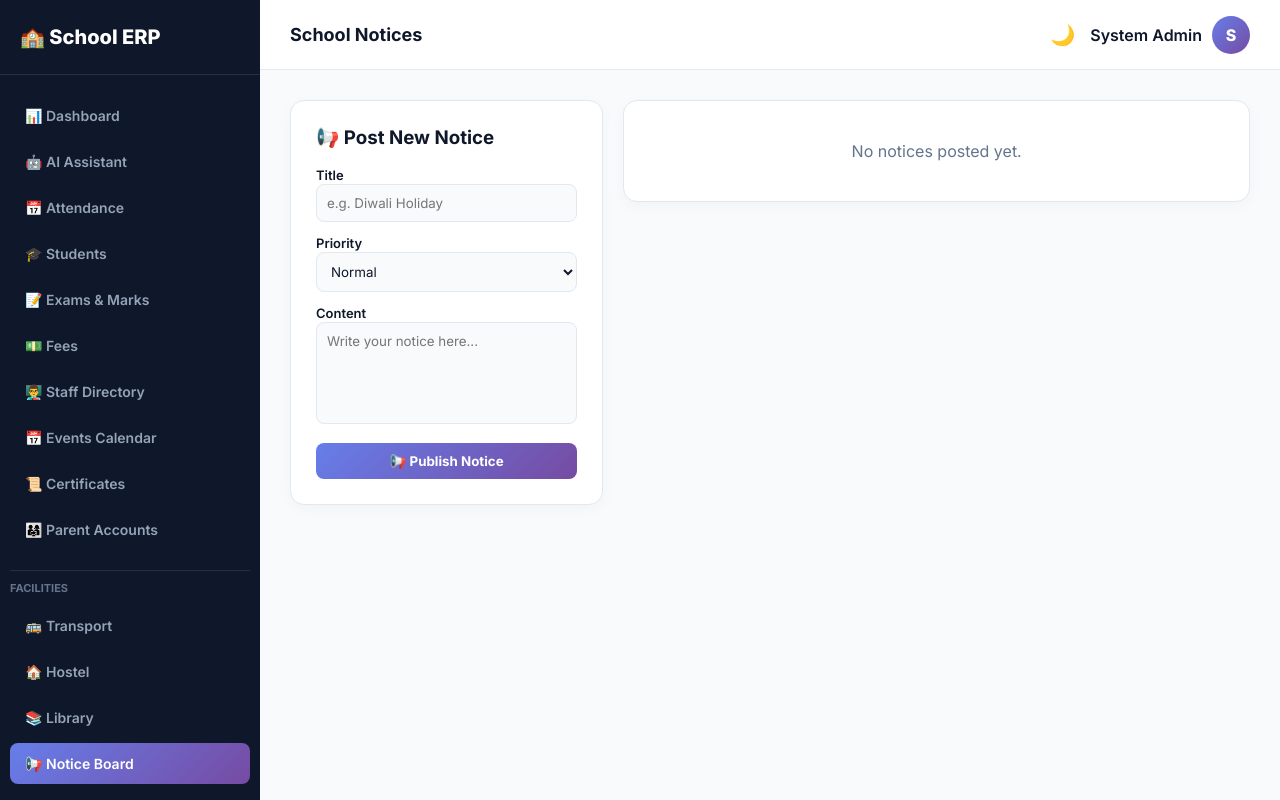
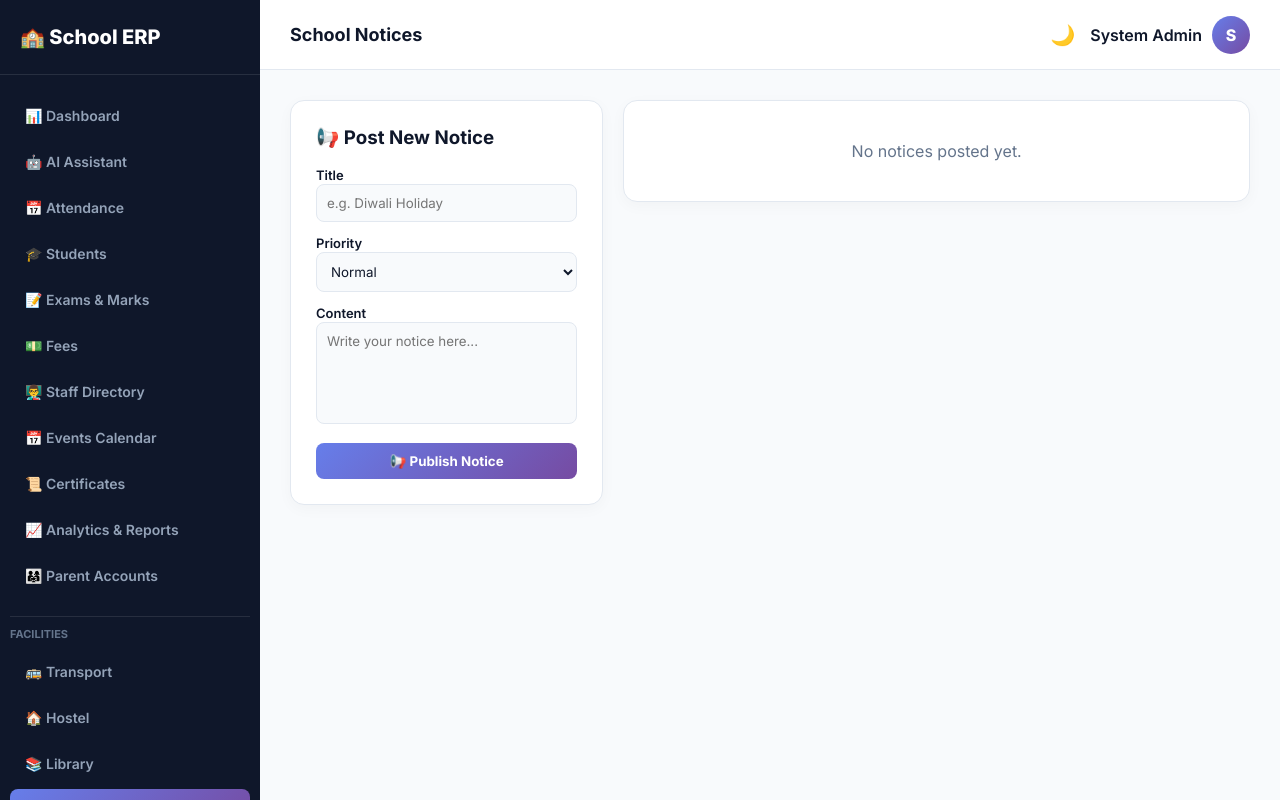
Before and after one commit to amankum500-max/School-mangement-, a Flask app: page /notices in a window 1280 px wide. Run offline with Flask 3, Linux system fonts and the light colour scheme; the visitor is signed in with stand-in values (Sample User, id 1); data that the repository does not hold is empty; some libraries are stand-ins or nearby versions.

Commit message:
Add Analytics & Reports link to base template

```diff
--- a/templates/shared/base.html
+++ b/templates/shared/base.html
@@ -48,6 +48,7 @@
       <a href="/staff" class="{% if '/staff' in request.path %}active{% endif %}">👨‍🏫 Staff Directory</a>
       <a href="/events" class="{% if '/events' in request.path %}active{% endif %}">📅 Events Calendar</a>
       <a href="/certificates" class="{% if '/certificate' in request.path %}active{% endif %}">📜 Certificates</a>
+      <a href="/analytics" class="{% if '/analytics' in request.path %}active{% endif %}">📈 Analytics & Reports</a>
       <a href="/manage-parents" class="{% if '/manage-parents' in request.path %}active{% endif %}">👨‍👩‍👧 Parent Accounts</a>
       <div style="margin-top: 20px; border-top: 1px solid rgba(255,255,255,0.1); padding-top: 10px; margin-bottom: 10px; font-size: 11px; color: #64748b; font-weight: bold; text-transform: uppercase;">Facilities</div>
 <a href="/transport" class="{% if '/transport' in request.path %}active{% endif %}">🚌 Transport</a>
```
